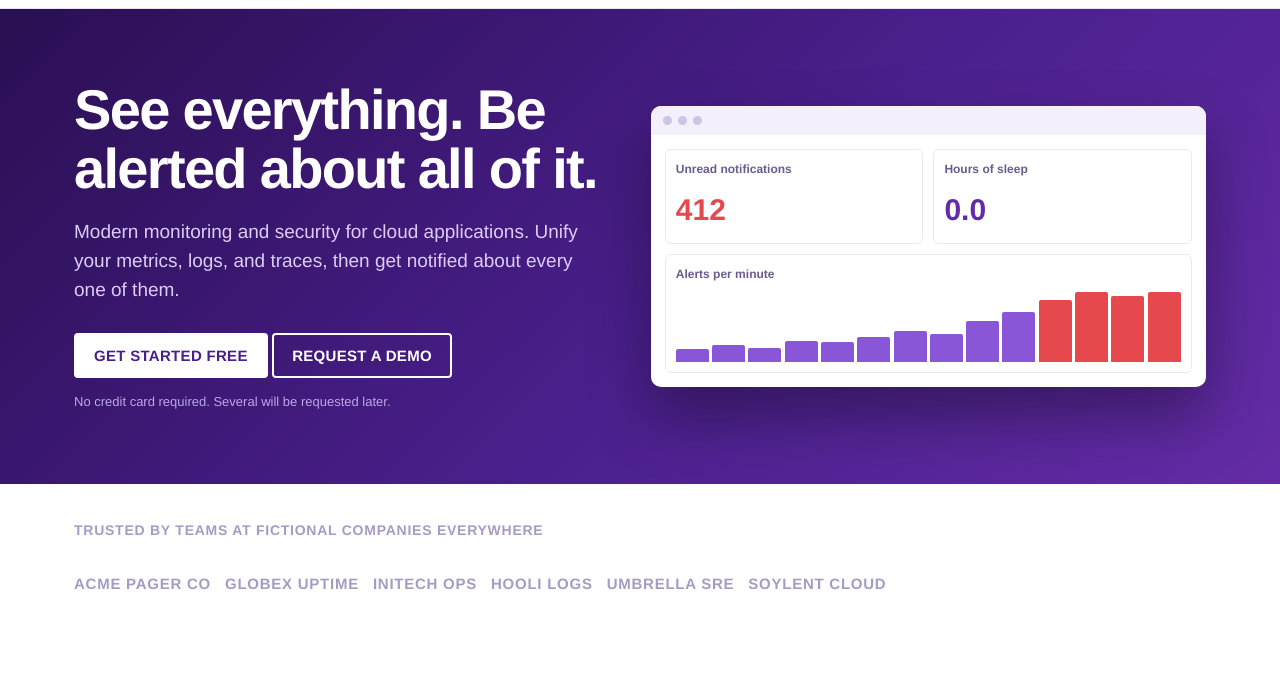
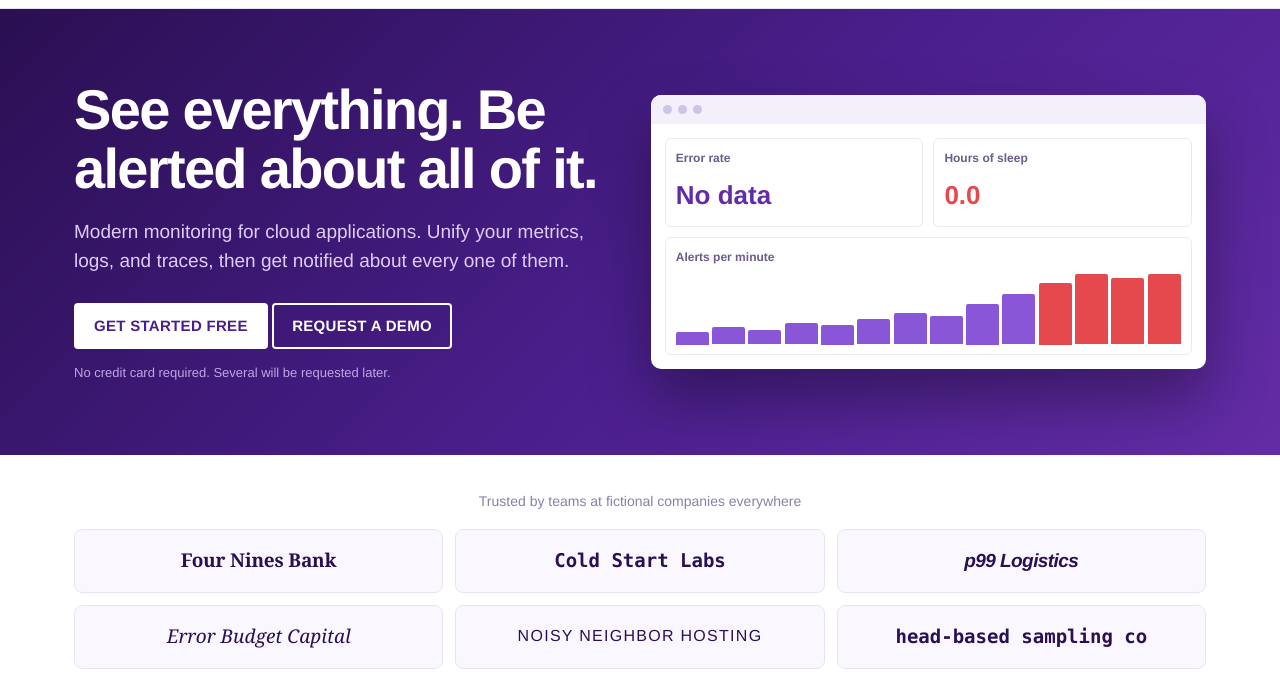
Before and after one commit to Johngeorgesample/noisecathq, a plain HTML site: page index.html in a window 1280 px wide. Shown: the part 91-775 px from the top of the page. Drawn offline with Linux system fonts and the light colour scheme.

Commit message:
Rework copy and customer strip

```diff
--- a/index.html
+++ b/index.html
@@ -39,6 +39,7 @@
   .v4 .hero .wrap { display: grid; grid-template-columns: 1fr 1.05fr; gap: 48px; align-items: center; padding-top: 72px; padding-bottom: 72px; }
   .v4 .hero h1 { font-size: clamp(34px, 4.8vw, 56px); line-height: 1.05; letter-spacing: -0.03em; margin: 0 0 18px; }
   .v4 .hero p { color: #dccdf6; font-size: 19px; margin: 0 0 28px; max-width: 520px; }
+  .v4 code { font: 0.9em ui-monospace, "SF Mono", Menlo, monospace; background: rgba(255, 255, 255, 0.14); padding: 1px 6px; border-radius: 4px; }
   .v4 .hero .btn { background: #fff; color: #4a1f8c; }
   .v4 .hero .btn.o { background: transparent; color: #fff; border-color: #fff; }
   .v4 .hero .fine { font-size: 13px; color: #bda6e6; margin-top: 14px; }
@@ -52,11 +53,19 @@
   .v4 .spark { display: flex; align-items: flex-end; gap: 3px; height: 70px; }
   .v4 .spark span { flex: 1; background: #8a56d8; border-radius: 2px 2px 0 0; transform-origin: bottom; animation: grow 280ms cubic-bezier(0.23, 1, 0.32, 1) both; animation-delay: calc(var(--i) * 14ms); }
   .v4 .spark span.hot { background: #e5484d; }
-  .v4 .big { font-size: 30px; font-weight: 800; color: #632ca6; }
+  .v4 .big { font-size: 26px; font-weight: 800; color: #632ca6; }
   .v4 .big.red { color: #e5484d; }
   .v4 .logos { padding: 36px 0; text-align: center; color: #8b7fa8; }
   .v4 .logos p { margin: 0 0 16px; font-size: 14px; }
-  .v4 .logos div { display: flex; justify-content: space-between; flex-wrap: wrap; gap: 14px; font-weight: 800; letter-spacing: 0.05em; text-transform: uppercase; font-size: 15px; color: #a79bc4; }
+  .v4 .logos .names { display: grid; grid-template-columns: repeat(3, 1fr); gap: 12px; }
+  .v4 .logos .names span { display: flex; align-items: center; justify-content: center; text-align: center; min-height: 64px; padding: 10px 14px; border: 1px solid #e8e3f3; border-radius: 8px; background: #faf8fe; color: #2a0f52; font-size: 19px; line-height: 1.15; }
+  .v4 .logos .names span:nth-child(1) { font-family: Georgia, serif; font-weight: 700; letter-spacing: -0.01em; }
+  .v4 .logos .names span:nth-child(2) { font-family: ui-monospace, Menlo, monospace; font-weight: 600; }
+  .v4 .logos .names span:nth-child(3) { font-weight: 900; font-style: italic; letter-spacing: -0.03em; }
+  .v4 .logos .names span:nth-child(4) { font-family: Georgia, serif; font-style: italic; font-weight: 400; }
+  .v4 .logos .names span:nth-child(5) { font-weight: 300; letter-spacing: 0.08em; text-transform: uppercase; font-size: 16px; }
+  .v4 .logos .names span:nth-child(6) { font-family: ui-monospace, Menlo, monospace; font-weight: 800; text-transform: lowercase; }
+  @media (max-width: 640px) { .v4 .logos .names { grid-template-columns: repeat(2, 1fr); } }
   .v4 h2 { font-size: clamp(26px, 3.4vw, 38px); letter-spacing: -0.02em; margin: 0 0 10px; }
   .v4 .sec { padding: 56px 0; }
   .v4 .sec > .wrap > p { color: #5c4f80; max-width: 640px; margin: 0 0 32px; font-size: 18px; }
@@ -73,7 +82,7 @@
   .v4 .quote cite { display: block; margin-top: 14px; font-size: 14px; color: #6b5c8f; font-style: normal; }
   .v4 .quote .stat { display: grid; gap: 14px; grid-template-columns: 1fr 1fr; }
   .v4 .quote .stat div { background: #fff; border-radius: 8px; padding: 18px; border: 1px solid #e8e3f3; }
-  .v4 .quote .stat b { display: block; font-size: 32px; color: #632ca6; letter-spacing: -0.02em; }
+  .v4 .quote .stat b { display: block; overflow-wrap: anywhere; font-size: 26px; color: #632ca6; letter-spacing: -0.02em; }
   .v4 .quote .stat span { font-size: 13px; color: #6b5c8f; }
   .v4 .final { background: #2a0f52; color: #fff; text-align: center; padding: 64px 0; }
   .v4 .final h2 { color: #fff; }
@@ -100,34 +109,34 @@
     <section class="hero"><div class="wrap">
       <div>
         <h1 class="rise" style="--i:2">See everything. Be alerted about all of it.</h1>
-        <p class="rise" style="--i:3">Modern monitoring and security for cloud applications. Unify your metrics, logs, and traces, then get notified about every one of them.</p>
+        <p class="rise" style="--i:3">Modern monitoring for cloud applications. Unify your metrics, logs, and traces, then get notified about every one of them.</p>
         <div class="rise" style="--i:4"><a class="btn" href="#">Get Started Free</a> <a class="btn o" href="#">Request a Demo</a></div>
         <div class="fine rise" style="--i:5">No credit card required. Several will be requested later.</div>
       </div>
       <div class="mock rise" style="--i:4">
         <div class="bar"><span></span><span></span><span></span></div>
         <div class="body">
-          <div class="panel"><h4>Unread notifications</h4><div class="big red">412</div></div>
-          <div class="panel"><h4>Hours of sleep</h4><div class="big">0.0</div></div>
+          <div class="panel"><h4>Error rate</h4><div class="big">No data</div></div>
+          <div class="panel"><h4>Hours of sleep</h4><div class="big red">0.0</div></div>
           <div class="panel wide"><h4>Alerts per minute</h4><div class="spark"><span class="" style="height:18%;--i:0"></span><span class="" style="height:24%;--i:1"></span><span class="" style="height:20%;--i:2"></span><span class="" style="height:30%;--i:3"></span><span class="" style="height:28%;--i:4"></span><span class="" style="height:36%;--i:5"></span><span class="" style="height:44%;--i:6"></span><span class="" style="height:40%;--i:7"></span><span class="" style="height:58%;--i:8"></span><span class="" style="height:72%;--i:9"></span><span class="hot" style="height:88%;--i:10"></span><span class="hot" style="height:100%;--i:11"></span><span class="hot" style="height:94%;--i:12"></span><span class="hot" style="height:100%;--i:13"></span></div></div>
         </div>
       </div>
     </div></section>
     <div class="logos"><div class="wrap">
       <p class="rise" style="--i:6">Trusted by teams at fictional companies everywhere</p>
-      <div class="rise" style="--i:7"><span>Acme Pager Co</span><span>Globex Uptime</span><span>Initech Ops</span><span>Hooli Logs</span><span>Umbrella SRE</span><span>Soylent Cloud</span></div>
+      <div class="names rise" style="--i:7"><span>Four Nines Bank</span><span>Cold Start Labs</span><span>p99 Logistics</span><span>Error Budget Capital</span><span>Noisy Neighbor Hosting</span><span>Head-Based Sampling Co</span></div>
     </div></div>
     <section class="sec"><div class="wrap">
       <h2 class="rise" style="--i:8">One platform. Infinite pings.</h2>
       <p class="rise" style="--i:8">Everything you need to know that something, somewhere, is slightly different than it was a minute ago.</p>
-      <div class="products rise" style="--i:9"><div class="prod"><div class="ic">🔔</div><h3>Alert Fatigue Management</h3><p>Never miss a threshold. Or a non-threshold.</p><a href="#">Learn more →</a></div><div class="prod"><div class="ic">🧮</div><h3>Usage Metering</h3><p>Hosts, containers, spans, dashboards, and the meter that meters the meters.</p><a href="#">Learn more →</a></div><div class="prod"><div class="ic">🪵</div><h3>Log Hoarding</h3><p>Keep every debug line forever. Find the one you need never.</p><a href="#">Learn more →</a></div><div class="prod"><div class="ic">📟</div><h3>Pager Pro</h3><p>Escalations that reach you, your partner, and the neighbor’s dog.</p><a href="#">Learn more →</a></div><div class="prod"><div class="ic">🧠</div><h3>Purr AI</h3><p>Turns 900 alerts into one sentence: “Things happened.”</p><a href="#">Learn more →</a></div><div class="prod"><div class="ic">🗺️</div><h3>Service Map</h3><p>A zoomable hairball of everything depending on everything.</p><a href="#">Learn more →</a></div></div>
+      <div class="products rise" style="--i:9"><div class="prod"><div class="ic">🔔</div><h3>Alert Fatigue Management</h3><p>Never miss a threshold. Or a non-threshold.</p><a href="#">Learn more →</a></div><div class="prod"><div class="ic">💥</div><h3>Cardinality Explosion</h3><p>Put request_id in a label. We will handle the 40 million series. Your invoice will handle the rest.</p><a href="#">Learn more →</a></div><div class="prod"><div class="ic">📟</div><h3>Pager Pro</h3><p>Escalations that reach you, your partner, and everyone in the building.</p><a href="#">Learn more →</a></div><div class="prod"><div class="ic">🧠</div><h3>Digest AI</h3><p>Turns 900 alerts into one sentence: “Things happened.”</p><a href="#">Learn more →</a></div><div class="prod"><div class="ic">👻</div><h3>Staleness Markers</h3><p>Your target vanished and the graph says nothing. “No data” is the new green.</p><a href="#">Learn more →</a></div><div class="prod"><div class="ic">🗺️</div><h3>Service Map</h3><p>A zoomable hairball of everything depending on everything.</p><a href="#">Learn more →</a></div></div>
     </div></section>
     <section class="sec band"><div class="wrap quote">
-      <div><blockquote>“We reduced MTTR by redefining R.”</blockquote><cite>A fictional platform lead at a made-up company</cite></div>
+      <div><blockquote>“The dashboard is green. The exporter has been dead since Tuesday.”</blockquote><cite>A fictional SRE, learning this the hard way</cite></div>
       <div class="stat">
         <div><b>99.99%</b><span>of alerts are “worth a look”</span></div>
         <div><b>3:12 AM</b><span>peak engagement time</span></div>
-        <div><b>700+</b><span>integrations that page each other</span></div>
+        <div><b>15s</b><span>scrape interval. Every incident happens in between.</span></div>
         <div><b>$$$</b><span>billed per everything</span></div>
       </div>
     </div></section>
```
